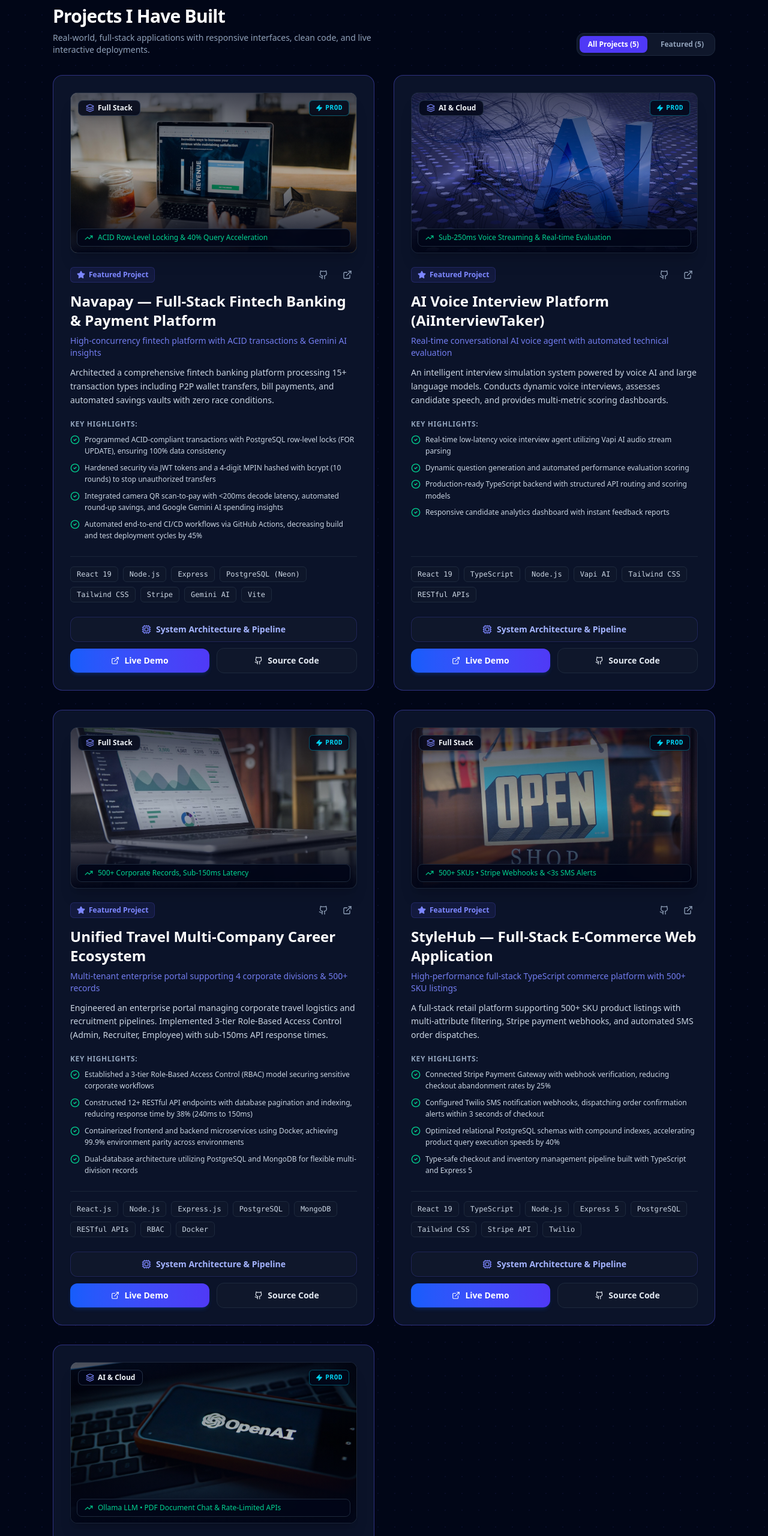
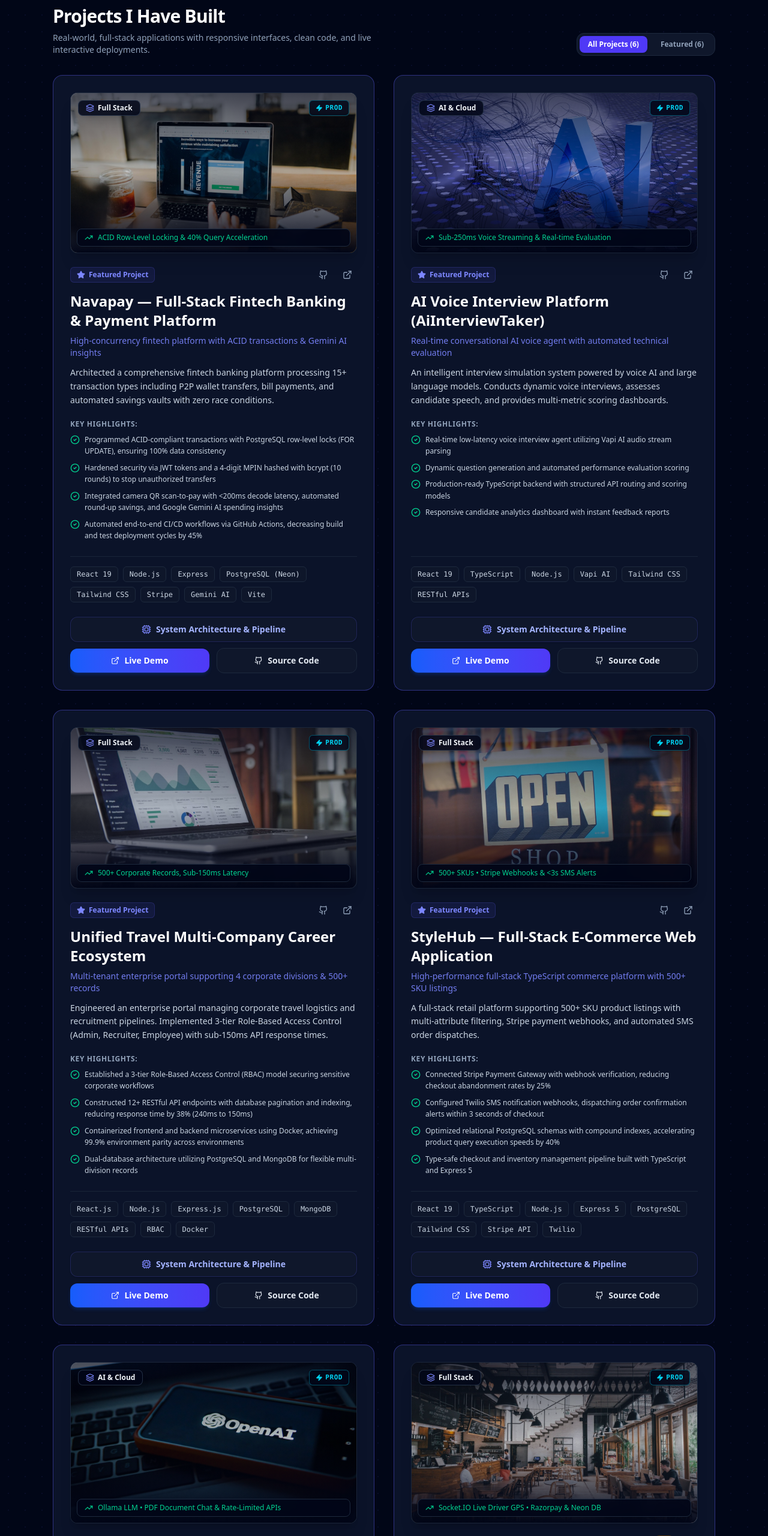
Before and after one commit to amitbuilds18/developer-portfolio, a React (Vite) app in the folder frontend/: page / in a window 1280 px wide. Shown: the part 2649-5209 px from the top of the page at 60% size. Built offline with nearby package versions, Linux system fonts and the light colour scheme; no server answers.

Commit message:
Keep RSK project showcased while hiding private source code with confidential badge

```diff
--- a/frontend/src/components/ProjectModal.tsx
+++ b/frontend/src/components/ProjectModal.tsx
@@ -1,5 +1,5 @@
 import React, { useEffect } from "react";
-import { X, ExternalLink, Github, Cpu, ArrowRight, CheckCircle2, Layers } from "lucide-react";
+import { X, ExternalLink, Github, Cpu, ArrowRight, CheckCircle2, Layers, Lock } from "lucide-react";
 import { Project } from "../data/portfolioData";
 
 interface ProjectModalProps {
@@ -151,6 +151,7 @@
 
         {/* Footer Actions */}
         <div className="flex items-center justify-end gap-3 px-6 py-4 border-t border-slate-800 bg-slate-950/70">
+          {project.githubUrl ? (
             <a
               href={project.githubUrl}
               target="_blank"
@@ -160,6 +161,12 @@
               <Github className="w-4 h-4" />
               <span>GitHub Repository</span>
             </a>
+          ) : (
+            <div className="inline-flex items-center gap-1.5 px-3.5 py-2 rounded-xl text-xs font-semibold bg-slate-900/80 text-amber-300 border border-amber-500/30">
+              <Lock className="w-3.5 h-3.5 text-amber-400" />
+              <span>Private / Client Codebase</span>
+            </div>
+          )}
           <a
             href={project.liveUrl}
             target="_blank"
--- a/frontend/src/components/Projects.tsx
+++ b/frontend/src/components/Projects.tsx
@@ -11,6 +11,7 @@
   Layers,
   Zap,
   TrendingUp,
+  Lock,
 } from "lucide-react";
 import { portfolioData, Project } from "../data/portfolioData";
 import { ProjectModal } from "./ProjectModal";
@@ -240,6 +241,7 @@
                     </div>
 
                     <div className="flex items-center gap-2">
+                      {project.githubUrl ? (
                         <a
                           href={project.githubUrl}
                           target="_blank"
@@ -249,6 +251,14 @@
                         >
                           <Github className="w-4 h-4" />
                         </a>
+                      ) : (
+                        <span
+                          className="p-2 rounded-lg text-amber-400/80 bg-slate-950/80 border border-amber-500/30 flex items-center gap-1 text-[11px] font-mono"
+                          title="Private / Client Codebase"
+                        >
+                          <Lock className="w-3.5 h-3.5 text-amber-400" />
+                        </span>
+                      )}
                       <a
                         href={project.liveUrl}
                         target="_blank"
@@ -326,6 +336,7 @@
                         <ExternalLink className="w-3.5 h-3.5" />
                         <span>Live Demo</span>
                       </a>
+                      {project.githubUrl ? (
                         <a
                           href={project.githubUrl}
                           target="_blank"
@@ -335,6 +346,15 @@
                           <Github className="w-3.5 h-3.5" />
                           <span>Source Code</span>
                         </a>
+                      ) : (
+                        <div
+                          className="flex-1 inline-flex items-center justify-center gap-1.5 py-2.5 px-3 rounded-xl text-xs sm:text-sm font-semibold bg-slate-900/60 text-slate-400 border border-slate-800 select-none cursor-default"
+                          title="Client / Proprietary Codebase (Protected)"
+                        >
+                          <Lock className="w-3.5 h-3.5 text-amber-400" />
+                          <span>Private Codebase</span>
+                        </div>
+                      )}
                     </div>
                   </div>
                 </div>
--- a/frontend/src/data/portfolioData.ts
+++ b/frontend/src/data/portfolioData.ts
@@ -16,7 +16,8 @@
     technicalHighlights: string[];
   };
   liveUrl: string;
-  githubUrl: string;
+  githubUrl?: string;
+  isPrivate?: boolean;
   featured: boolean;
 }
 
@@ -302,6 +303,44 @@
       metricHighlight: "Ollama LLM • PDF Document Chat & Rate-Limited APIs",
       featured: true,
     },
+    {
+      id: "rsk-quick-commerce",
+      title: "RSK — On-Demand Bakery, Sweets & Quick-Commerce Delivery Platform",
+      tagline: "Real-time delivery ecosystem with Socket.IO driver tracking, MSG91 OTP & Razorpay",
+      description:
+        "Architected a full-stack hyper-local delivery web platform for bakery, sweets, and dairy retail. Features live Socket.IO driver geolocation tracking, MSG91 mobile OTP auth, Neon PostgreSQL persistence, and tri-role dashboards for Customers, Store Admins, and Delivery Drivers.",
+      tags: ["Node.js", "Express", "PostgreSQL (Neon)", "Socket.IO", "Razorpay", "MSG91 OTP", "PWA", "Tailwind CSS"],
+      features: [
+        "Streamed bidirectional real-time order status updates and driver GPS coordinates using Socket.IO WebSockets",
+        "Programmed mobile-first OTP login flow integrated with MSG91 SMS gateway and fallback verification",
+        "Integrated Razorpay online payments with webhook verification alongside Cash on Delivery (COD) workflows",
+        "Engineered 3 dedicated role-based portals: Customer Storefront, Store Manager Catalog/Metrics, and Driver Delivery Hub",
+      ],
+      architecture: {
+        overview: "High-concurrency on-demand quick-commerce delivery architecture featuring bidirectional WebSocket telemetry, ACID relational order processing, and payment gateway webhooks.",
+        flow: [
+          "Customer PWA Storefront (Product Catalog, Cart & MSG91 Mobile OTP Auth)",
+          "WebSocket Gateway: Socket.IO bi-directional driver GPS telemetry & live order state synchronization",
+          "API & Business Logic: Express REST Microservices with Session Security",
+          "Database Engine: Neon Serverless PostgreSQL managing inventory, order transactions & customer addresses",
+          "Payment & SMS Gateways: Razorpay Webhooks (Online/COD) & MSG91 SMS Infrastructure"
+        ],
+        technicalHighlights: [
+          "Socket.IO WebSocket room multiplexing enabling sub-100ms driver coordinate broadcasting to customers",
+          "ACID-compliant order state machine guaranteeing linear state transitions (Placed -> Prepped -> Picked Up -> Delivered)",
+          "Role-based security middleware isolating Admin store metrics, Driver delivery feeds, and Customer order history",
+          "PWA-ready mobile responsive frontend optimized for low-bandwidth cellular connections"
+        ]
+      },
+      liveUrl: "https://rsk-delivery.vercel.app",
+      isPrivate: true,
+      image: "/projects/rsk-delivery.jpg",
+      fallbackImage: "https://images.unsplash.com/photo-1555396273-367ea4eb4db5?auto=format&fit=crop&w=1200&q=80",
+      categoryBadge: "Full Stack",
+      prodBadge: "PROD",
+      metricHighlight: "Socket.IO Live Driver GPS • Razorpay & Neon DB",
+      featured: true,
+    },
   ] as Project[],
 
   experience: [
```
Also changed, not shown: frontend/public/projects/rsk-delivery.jpg (added). Lines whose indentation alone changed are shown as unchanged.
